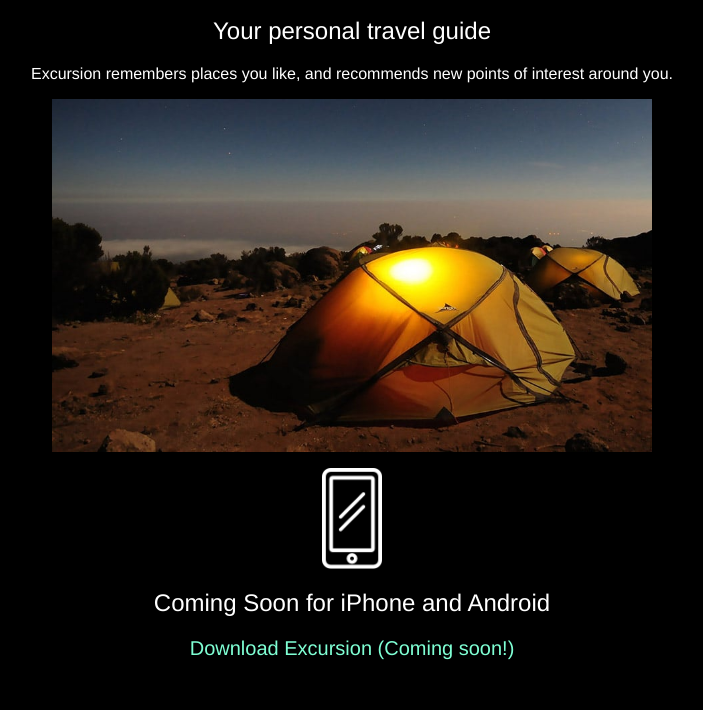
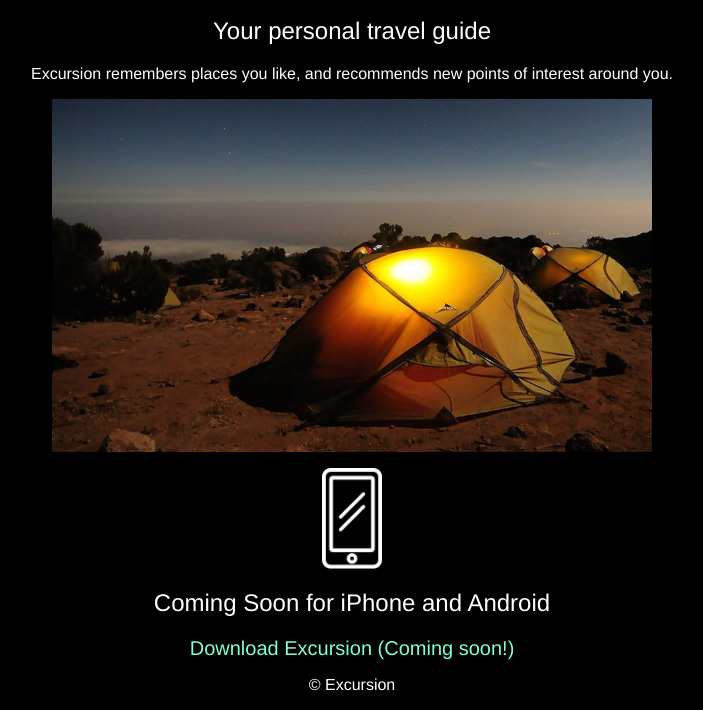
Before and after one commit to Lordd-Grimm/excursion, a plain HTML site: page index.html in a window 1280 px wide. Shown: the part 422-1132 px from the top of the page, without its empty margins (288-991 px from the left). Before the commit the page ends 1098 px from the top, so only its background shows below. Drawn offline with Linux system fonts and the light colour scheme.

Commit message:
Adds footer

```diff
--- a/index.html
+++ b/index.html
@@ -33,5 +33,7 @@
   <a href="#">Download Excursion (Coming soon!)</a>
 </p>
 
-
+<footer>
+  <p>&copy; Excursion</p>
+</footer>
 </body> </html>
```
